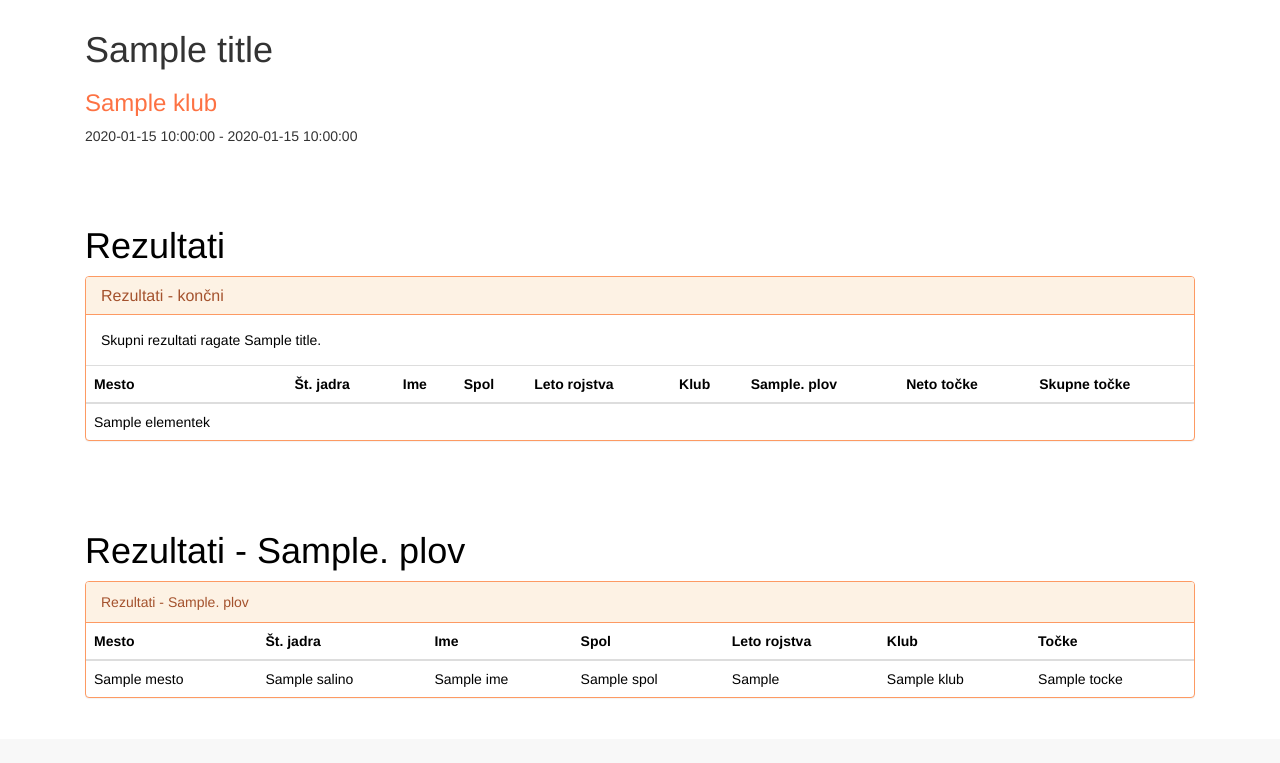
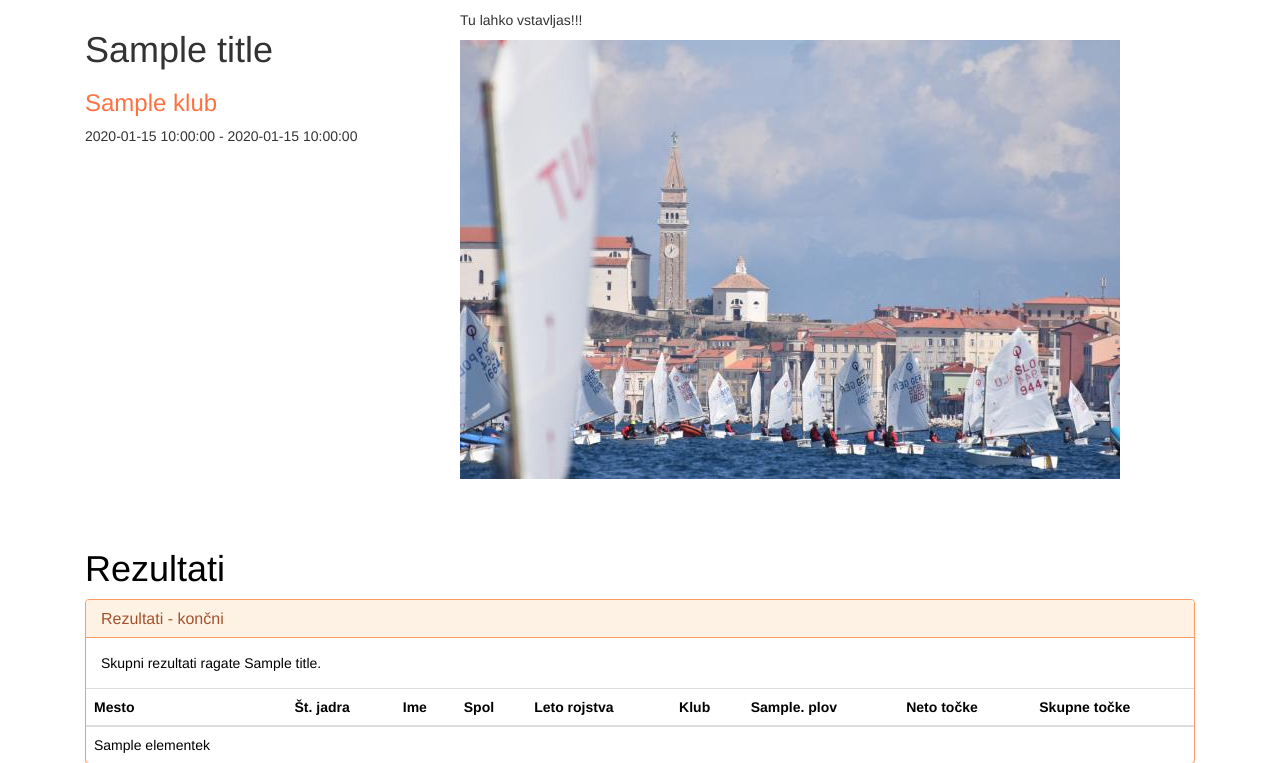
Before and after one commit to JureMB/BazaRegat, a Python web app: template flask/templates/regate_view.html in a window 1280 px wide. Shown: the part 61-824 px from the top of the page. Before the commit the page ends 759 px from the top, so only its background shows below. Run offline with Jinja, Linux system fonts and the light colour scheme; the template is opened without the code that fills it: most values are stand-ins (such as "Sample title", 1, 10 or a date in 2020); some libraries are stand-ins or nearby versions.

Commit message:
Oblika regate_view.

```diff
--- a/flask/templates/regate_view.html
+++ b/flask/templates/regate_view.html
@@ -69,12 +69,18 @@ data-spy="scroll" data-target=".navbar" data-offset="50"
         </div>
     </div>
 </div>
-
-<div class="container-fluid">
-    <h1>{{ title}}</h1>
-    <h3 class="my-primary-heading">{{ klub }}</h3>
-    <p>{{ startDate}} - {{ endDate }}</p>
-
+<div class="row">
+    <div class="col-xs-4">
+        <div class="container-fluid">
+            <h1>{{ title}}</h1>
+            <h3 class="my-primary-heading">{{ klub }}</h3>
+            <p>{{ startDate}} - {{ endDate }}</p>
+        </div>
+    </div>
+    <div class="col-xs-8 hidden-xs">
+        <p>Tu lahko vstavljas!!!</p>
+        <img class="img-responsive" src="{{ url_for('static', filename = 'image_regate.png') }}">
+    </div>
 </div>
 <div id="section1" class="container-fluid">
     <h1>Rezultati</h1>
```
